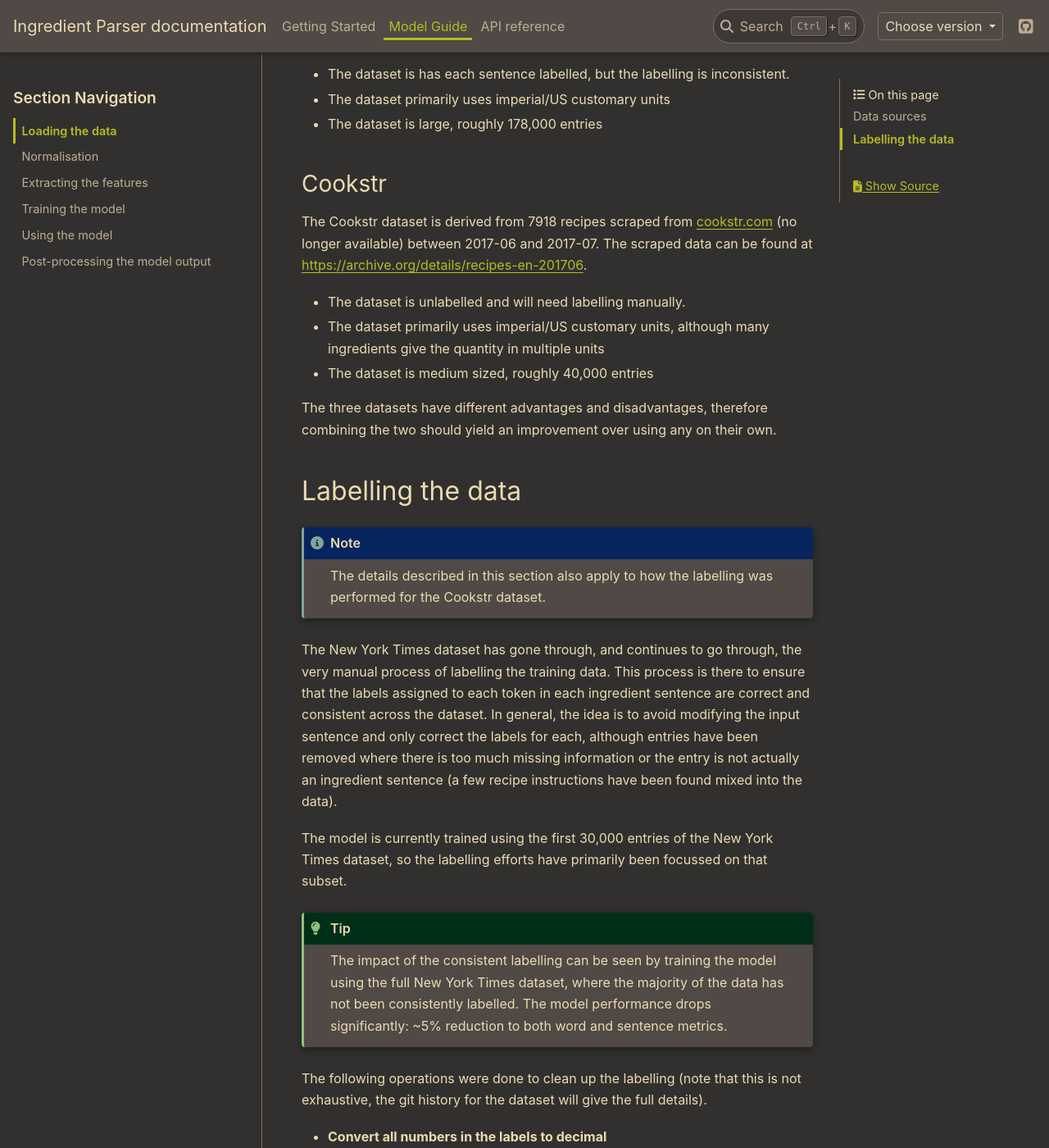
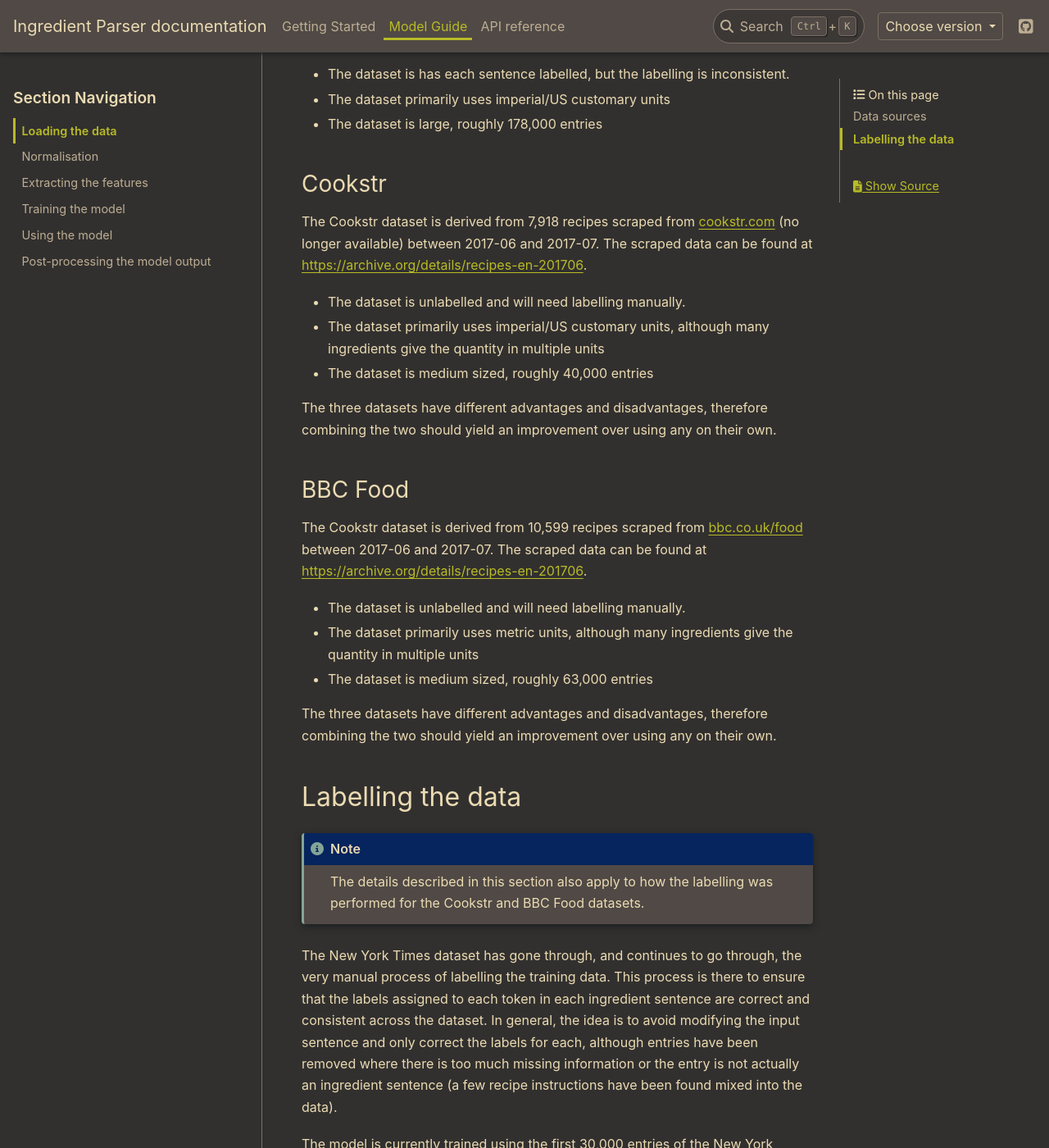
Before and after one commit to strangetom/ingredient-parser, a Sphinx documentation site: the page built from docs/source/guide/data.rst, in a window 1280 px wide and 1400 px high, scrolled down 430 px. Shown: the whole window at 82% size. Built offline with Sphinx 7.4.7 and the PyData theme 0.15.4, drawn with Linux system fonts in a browser that asks for light colours; comment, search, counter and statistics services are not loaded; some of the changed text lies outside the part shown.

Commit message:
Chore: Add new model and update docs related to performance. Also add missing entries to docs for BBC Food dataset information.

```diff
--- a/docs/source/guide/data.rst
+++ b/docs/source/guide/data.rst
@@ -18,11 +18,22 @@
 Cookstr
 ~~~~~~~
 
-The Cookstr dataset is derived from 7918 recipes scraped from `<cookstr.com>`_ (no longer available) between 2017-06 and 2017-07. The scraped data can be found at https://archive.org/details/recipes-en-201706.
+The Cookstr dataset is derived from 7,918 recipes scraped from `<cookstr.com>`_ (no longer available) between 2017-06 and 2017-07. The scraped data can be found at https://archive.org/details/recipes-en-201706.
 
 * The dataset is unlabelled and will need labelling manually.
 * The dataset primarily uses imperial/US customary units, although many ingredients give the quantity in multiple units
 * The dataset is medium sized, roughly 40,000 entries
+
+The three datasets have different advantages and disadvantages, therefore combining the two should yield an improvement over using any on their own.
+
+BBC Food
+~~~~~~~~
+
+The Cookstr dataset is derived from 10,599 recipes scraped from `<bbc.co.uk/food>`_ between 2017-06 and 2017-07. The scraped data can be found at https://archive.org/details/recipes-en-201706.
+
+* The dataset is unlabelled and will need labelling manually.
+* The dataset primarily uses metric units, although many ingredients give the quantity in multiple units
+* The dataset is medium sized, roughly 63,000 entries
 
 The three datasets have different advantages and disadvantages, therefore combining the two should yield an improvement over using any on their own.
 
@@ -31,7 +42,7 @@
 
 .. note::
 
-    The details described in this section also apply to how the labelling was performed for the Cookstr dataset.
+    The details described in this section also apply to how the labelling was performed for the Cookstr and BBC Food datasets.
 
 The New York Times dataset has gone through, and continues to go through, the very manual process of labelling the training data. This process is there to ensure that the labels assigned to each token in each ingredient sentence are correct and consistent across the dataset. In general, the idea is to avoid modifying the input sentence and only correct the labels for each, although entries have been removed where there is too much missing information or the entry is not actually an ingredient sentence (a few recipe instructions have been found mixed into the data).
 
@@ -94,5 +105,6 @@
 
     * The first 30,000 sentences of the New York Times dataset
     * The first 10,000 sentences of the Cookstr dataset
+    * The first 10,000 sentences of the BBC Food dataset
 
     If the model is trained on more of the available data, then the performance will likely worsen.
```
Also changed, not shown: README.md (+8 -8 lines), docs/source/guide/training.rst (+9 -8 lines), ingredient_parser/ModelCard.md (+10 -5 lines), 1 other file.
